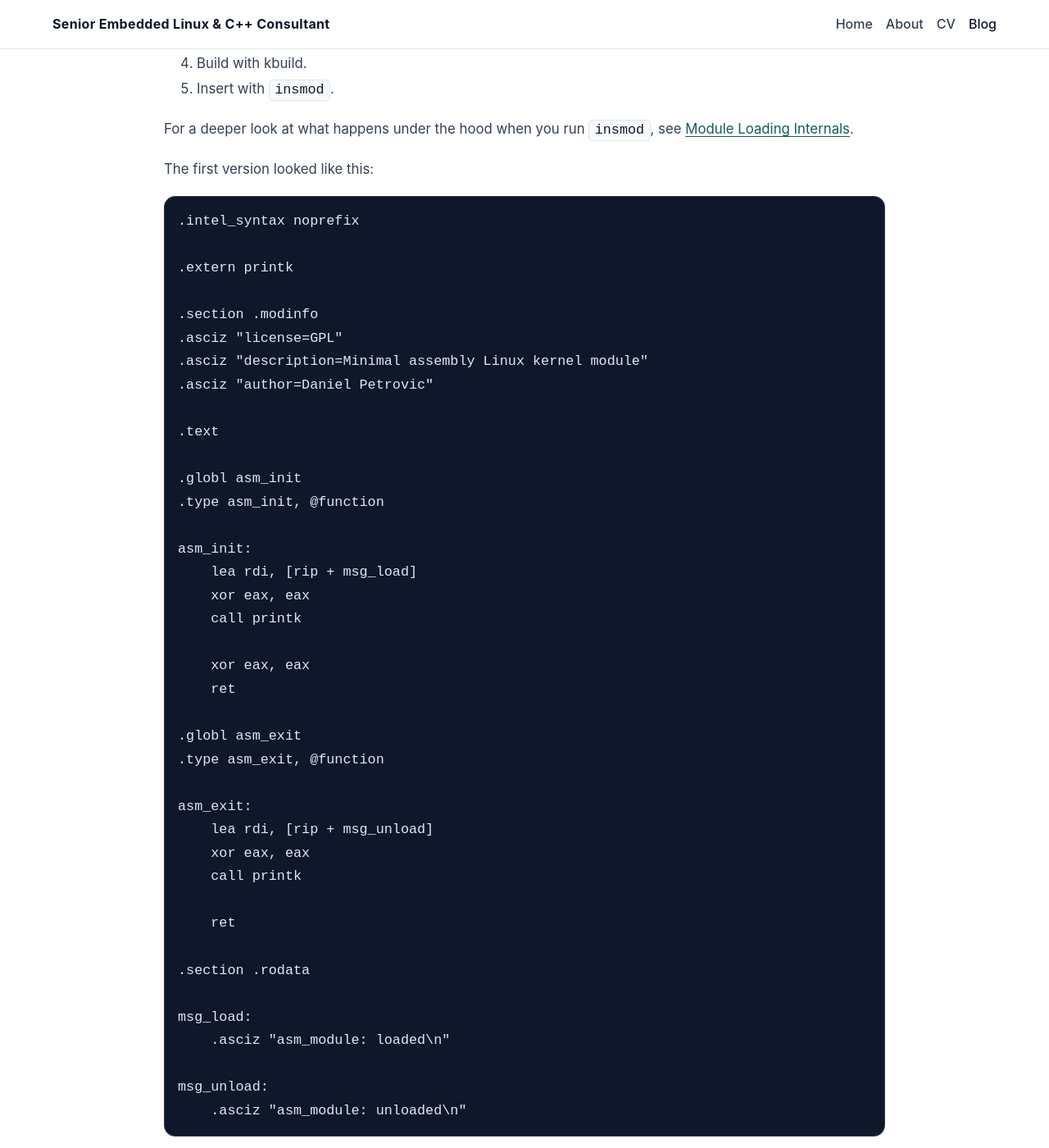
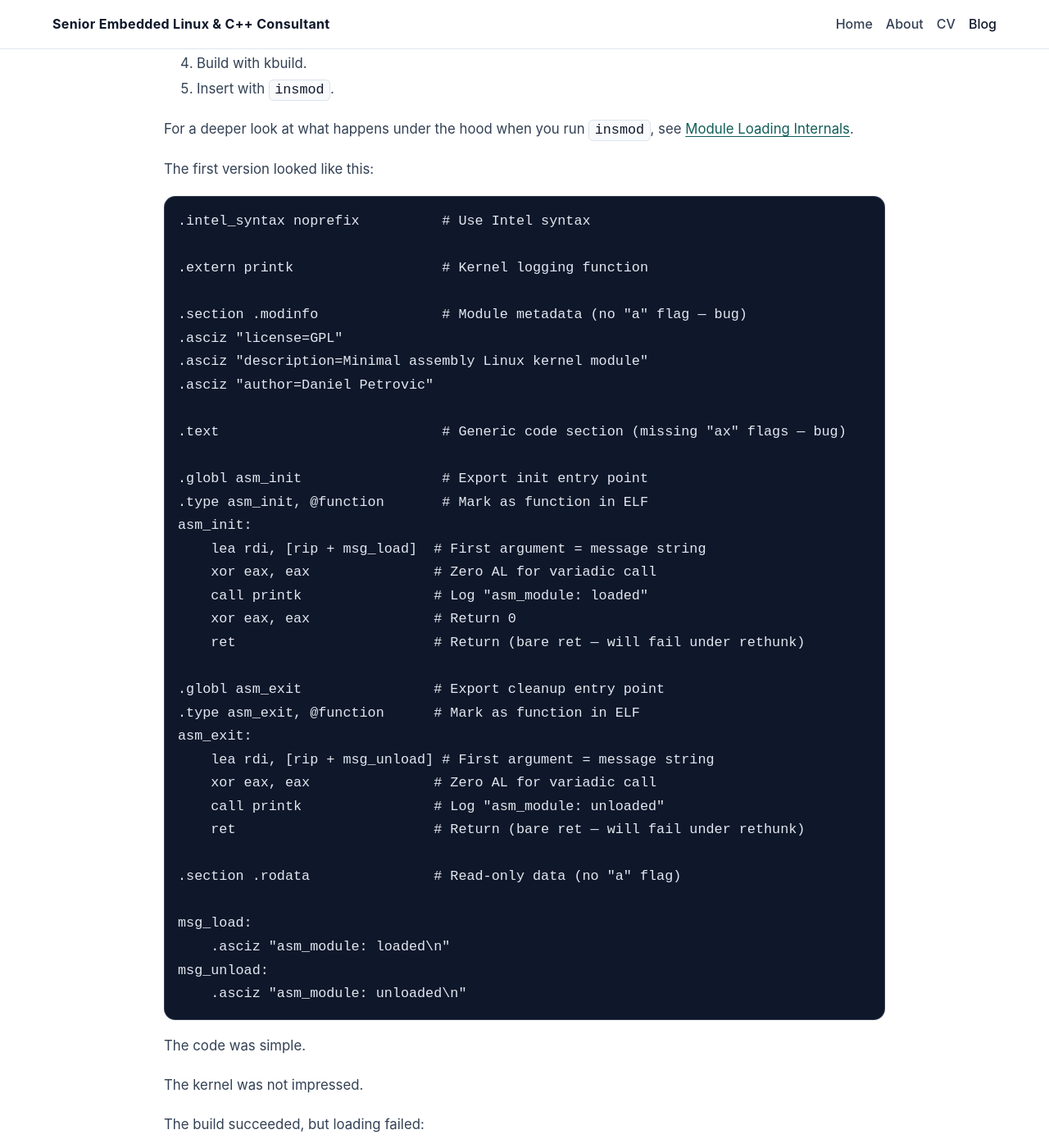
Before and after one commit to daniel-petrovic/daniel-petrovic.github.io, a Jekyll site: the page built from _posts/2026-07-28-building-linux-kernel-module-pure-x86-assembly.md, in a window 1280 px wide and 1400 px high, scrolled down 2240 px. Shown: the whole window at 82% size. Built offline with Jekyll 4.4.1, drawn with Linux system fonts in a browser that asks for light colours.

Commit message:
Add inline comments to initial code example

````diff
--- a/_posts/2026-07-28-building-linux-kernel-module-pure-x86-assembly.md
+++ b/_posts/2026-07-28-building-linux-kernel-module-pure-x86-assembly.md
@@ -77,43 +77,38 @@ For a deeper look at what happens under the hood when you run `insmod`, see [Mod
 The first version looked like this:
 
 ```asm
-.intel_syntax noprefix
+.intel_syntax noprefix          # Use Intel syntax
 
-.extern printk
+.extern printk                  # Kernel logging function
 
-.section .modinfo
+.section .modinfo               # Module metadata (no "a" flag — bug)
 .asciz "license=GPL"
 .asciz "description=Minimal assembly Linux kernel module"
 .asciz "author=Daniel Petrovic"
 
-.text
+.text                           # Generic code section (missing "ax" flags — bug)
 
-.globl asm_init
-.type asm_init, @function
+.globl asm_init                 # Export init entry point
+.type asm_init, @function       # Mark as function in ELF
+asm_init:
+    lea rdi, [rip + msg_load]  # First argument = message string
+    xor eax, eax               # Zero AL for variadic call
+    call printk                # Log "asm_module: loaded"
+    xor eax, eax               # Return 0
+    ret                        # Return (bare ret — will fail under rethunk)
 
-asm_init:
-    lea rdi, [rip + msg_load]
-    xor eax, eax
-    call printk
+.globl asm_exit                # Export cleanup entry point
+.type asm_exit, @function      # Mark as function in ELF
+asm_exit:
+    lea rdi, [rip + msg_unload] # First argument = message string
+    xor eax, eax               # Zero AL for variadic call
+    call printk                # Log "asm_module: unloaded"
+    ret                        # Return (bare ret — will fail under rethunk)
 
-    xor eax, eax
-    ret
-
-.globl asm_exit
-.type asm_exit, @function
-
-asm_exit:
-    lea rdi, [rip + msg_unload]
-    xor eax, eax
-    call printk
-
-    ret
-
-.section .rodata
+.section .rodata               # Read-only data (no "a" flag)
 
 msg_load:
     .asciz "asm_module: loaded\n"
-
 msg_unload:
     .asciz "asm_module: unloaded\n"
 ```
````
